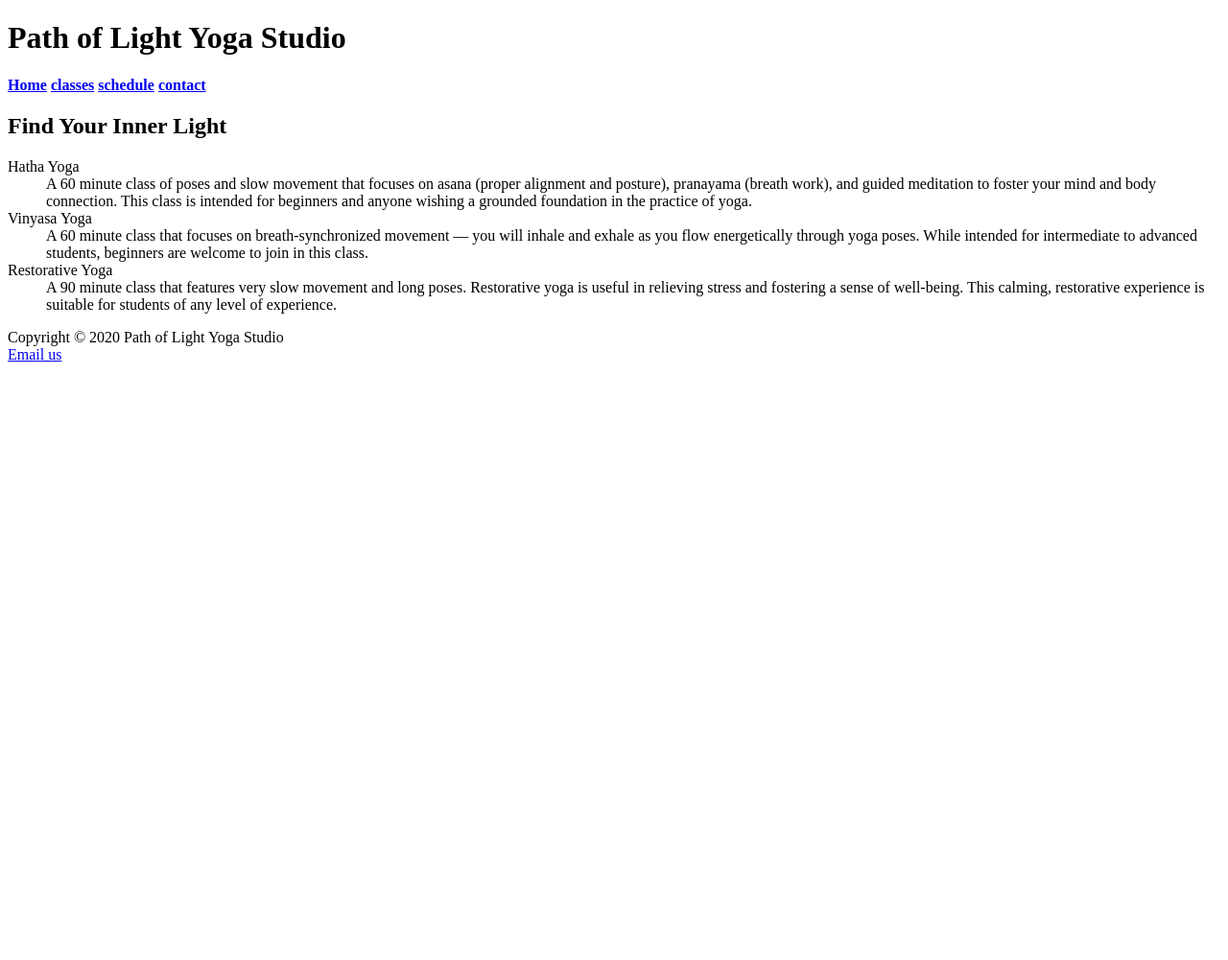
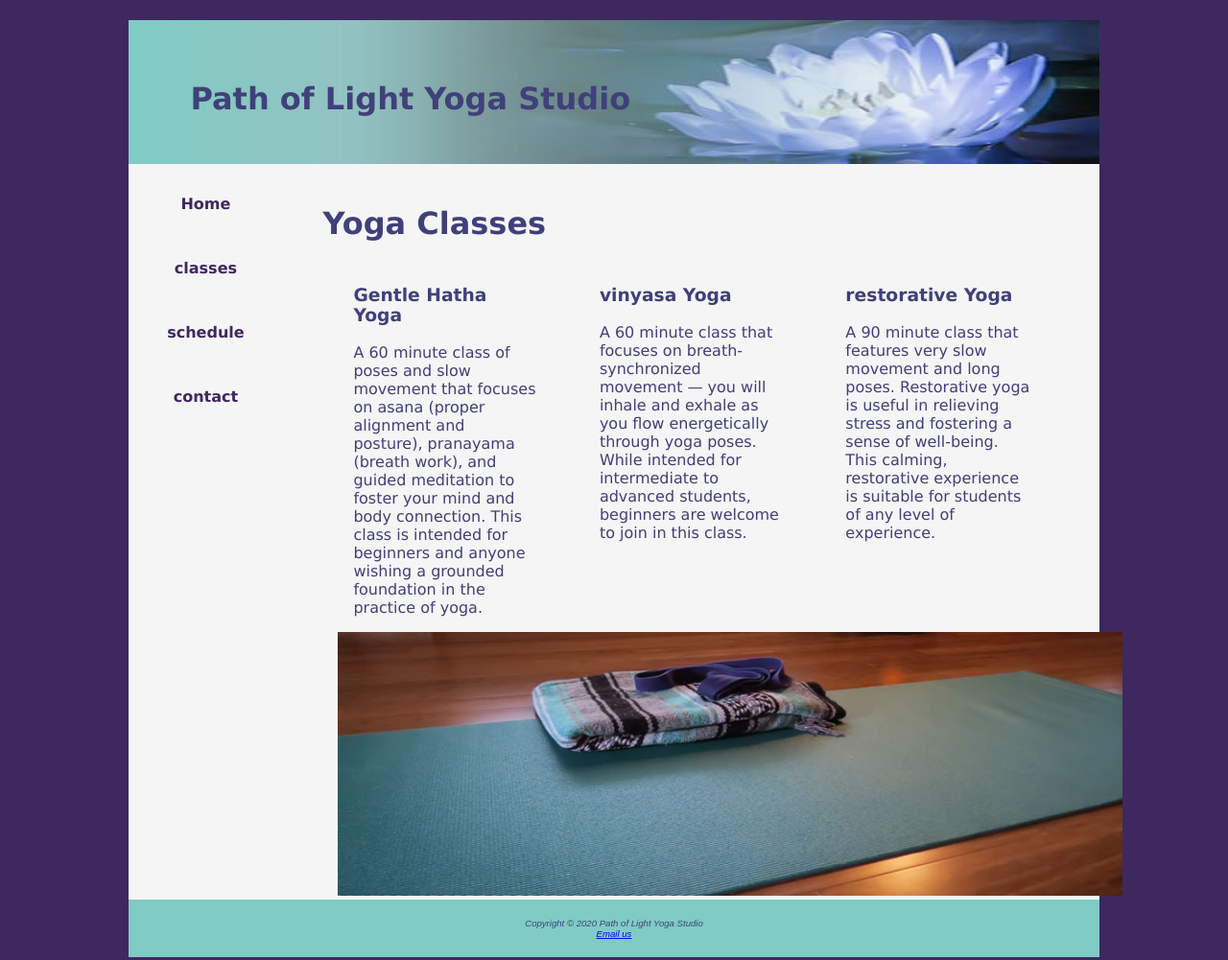
Before and after one commit to Taylor-Blythe/YoghurtStudio, a plain HTML site: page classes.html in a window 1280 px wide. Shown: the whole page at 96% size. Before the commit the page ends 800 px from the top, so only its background shows below. Drawn offline with Linux system fonts and the light colour scheme.

Commit message:
waeliwflsdlkfjsdf

```diff
--- a/classes.html
+++ b/classes.html
@@ -3,30 +3,46 @@
     <head>
         <title>Yoga</title>
         <meta charset="utf-8">
+        <link rel="stylesheet" href="style.css">
 
     </head>
     <body>
+        <div id="wrapper">
+        <header>
         <h1> Path of Light Yoga Studio</h1>
-        <div>
-        <b><a href="index.html">Home</a>
-        <a href="classes.html">classes</a>
-        <a href="schedule.html">schedule</a>
-        <a href="contact.html">contact</a></b>
-        </div>
-        <h2> Find Your Inner Light</h2>
-        <dl>
-        <dt> Hatha Yoga </dt>
-            <dd>A 60 minute class of poses and slow movement that focuses on asana (proper alignment and posture), pranayama (breath work), and guided meditation to foster your mind and body connection. This class is intended for beginners and anyone wishing a grounded foundation in the practice of yoga.</dd>
-        <dt> Vinyasa Yoga </dt>
-            <dd>A 60 minute class that focuses on breath-synchronized movement — you will inhale and exhale as you flow energetically through yoga poses. While intended for intermediate to advanced students, beginners are welcome to join in this class.</dd>
-        <dt> Restorative Yoga </dt>
-            <dd>A 90 minute class that features very slow movement and long poses. Restorative yoga is useful in relieving stress and fostering a sense of well-being. This calming, restorative experience is suitable for students of any level of experience.</dd>
 
-        </dl>
-        </small>
+        </header>
+
+        <nav>
+            <b><a href="index.html">Home</a>
+            <a href="classes.html">classes</a>
+            <a href="schedule.html">schedule</a>
+            <a href="contact.html">contact</a></b>
+        </nav>
+        <main>
+            <h2>Yoga Classes</h2>
+            <div class="onethird">
+                <h3>Gentle Hatha Yoga</h3>
+                <p>A 60 minute class of poses and slow movement that focuses on asana (proper alignment and posture), pranayama (breath work), and guided meditation to foster your mind and body connection. This class is intended for beginners and anyone wishing a grounded foundation in the practice of yoga.</p>
+                </div>
+                <div class="onethird">
+                <h3>vinyasa Yoga</h3>
+                <p>A 60 minute class that focuses on breath-synchronized movement — you will inhale and exhale as you flow energetically through yoga poses. While intended for intermediate to advanced students, beginners are welcome to join in this class.</p>
+                </div>
+                <div class="onethird">
+                <h3>restorative Yoga</h3>
+                <p>A 90 minute class that features very slow movement and long poses. Restorative yoga is useful in relieving stress and fostering a sense of well-being. This calming, restorative experience is suitable for students of any level of experience.</p>
+                </div>
+                <div id="hero">
+                <img src="images/yogamat.jpg" alt="mat" height="275" width="850">
+                </div>
+
+        </main>
+        <footer>
         <p> Copyright &copy; 2020 Path of Light Yoga Studio<br>
         <a href="mailto:taylor.blythe@evsck12.com">Email us<a>
-        </small>
+        </footer>
+        </div>
     </body>
 
 </html>
--- /dev/null
+++ b/style.css
@@ -0,0 +1,140 @@
+/* single line and block */
+/* selector styling - applying style to a tag */
+
+body{
+    background-color: #3F2860;
+    color:#40407A;
+    font-family: Verdana,Arial, sans-serif;
+}
+
+header{
+    background-image: url("images/lilyheader.jpg");
+    background-size: 100% 100%;
+    text-align: left;
+    height: 150px;
+}
+
+/* applying style to the nav section */
+header a:link{
+    text-decoration: none;
+    display: block;
+    color: #40407A;
+
+}
+header a:visited{
+    text-decoration: none;
+    display: block;
+    color: #40407A;
+}
+header a:hover{
+    text-decoration: none;
+    display: block;
+    color: #fff;
+}
+
+h1{
+    line-height: 200%;
+    padding-top: 50px;
+    padding-left: 2em;
+}
+h2{
+    font-size: 200%;
+}
+
+nav{
+    text-align: center;
+    font-weight: bold;
+    padding: 1em;
+    float: left;
+    width: 160px;
+}
+
+nav a{
+    text-decoration: none;
+    display: block;
+    text-align: center;
+    border: #CCCCCC;
+    border-width: 3px;
+    padding: 1em;
+    margin-bottom: 1em;
+}
+nav ul{
+    list-style-type: none;
+    padding: 0em;
+}
+
+nav a:link{color:#3F2860}
+nav a:visited{color:#497777}
+nav a:hover{color:#a26100;border:3px inset #333333}
+
+
+footer{
+    background-color: #80CBC4;
+    font-size: .6em;
+    text-align: center;
+    font-family: Arial, Helvetica, sans-serif;
+    font-style: italic;
+    padding: 1em;
+}
+
+
+img{
+    padding-left: 1em;
+    padding-right: 1em;
+}
+
+main{
+    padding-top: 1em;
+    padding-left: 2em;
+    padding-right: 2em;
+    display: block;
+    margin-left: 170px;
+}
+
+
+
+/* class */
+.studio{
+    color:#40407A;
+    font-style: italic;
+}
+
+/* id styling where you can apply to tags with this id */
+#wrapper{
+    /* auto space evenly on both sides */
+    margin-right: auto;
+    margin-left: auto;
+    width: 80%;
+    background-color: #F5F5F5;
+    min-width: 1000px;
+    max-width: 1280px;
+}
+#hero{
+    text-align: center;
+}
+/* to assist with splitting into cols */
+.floatleft{
+    float: left;
+    margin-right: 4em;
+    margin-bottom: 1em;
+}
+
+/* takes up one half of area */
+.onehalf{
+    float: left;
+    width: 50%;
+    padding-left: 2em;
+    padding-right: 2em;
+}
+/* one third of the area */
+.onethird{
+    float: left;
+    width: 33%;
+    padding-left: 2em;
+    padding-right: 2em;
+}
+#clear{
+    clear: both;
+}
+/* global property */
+* {box-sizing: border-box;}
```
Also changed, not shown: index.html (+26 -12 lines), schedule.html (added, +53 -0 lines), images/favicon.ico (added), images/lilyheader.jpg (added), images/store.jpg (added), images/sunrise.jpg (added), images/yogadoor.jpg (added), images/yogadoor2.jpg (added), images/yogalounge.jpg (added), images/yogamat.jpg (added).
